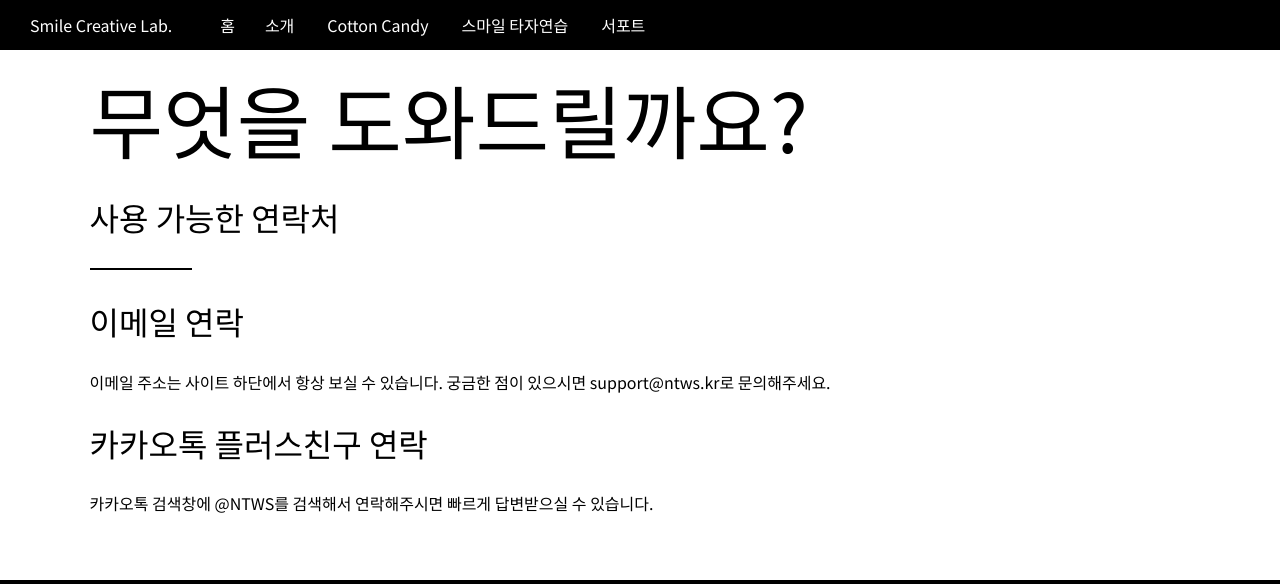
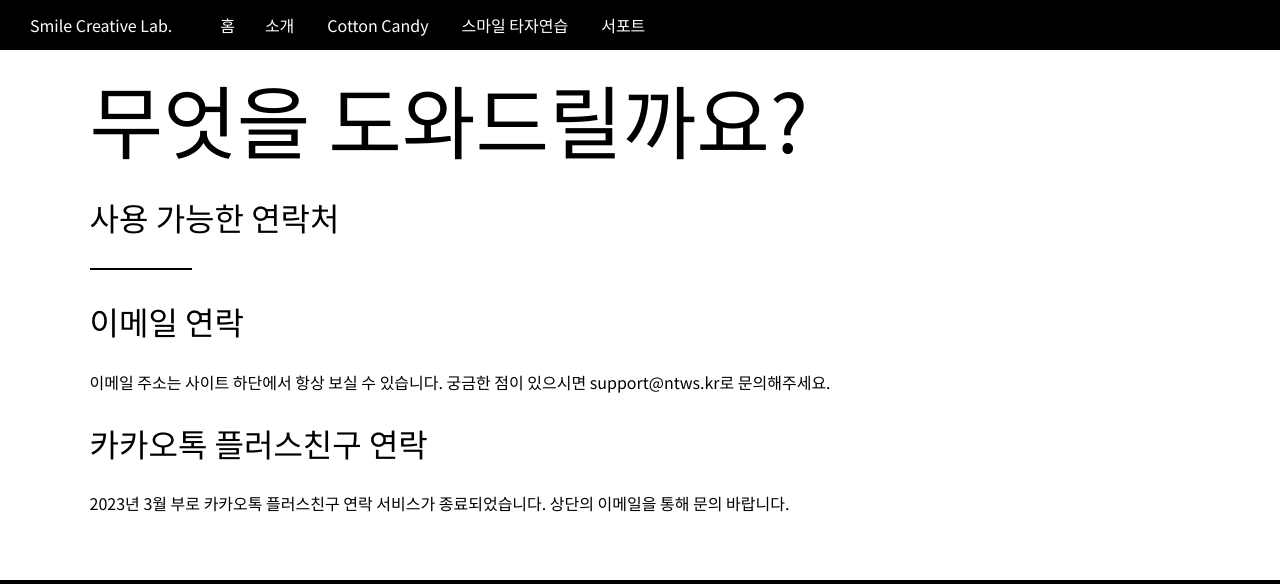
Before and after one commit to groovy-mint/smile-creative-lab-web, a plain HTML site: page support/index.html in a window 1280 px wide. Shown: the top 584 px of the page. Drawn offline with nearby package versions, Linux system fonts and the light colour scheme; some icons are missing.

Commit message:
Update index.html

```diff
--- a/support/index.html
+++ b/support/index.html
@@ -190,7 +190,7 @@
                 <p class="indexSubTitle">이메일 연락</p>
                 <p>이메일 주소는 사이트 하단에서 항상 보실 수 있습니다. 궁금한 점이 있으시면 support@ntws.kr로 문의해주세요.</p>
                 <p class="indexSubTitle">카카오톡 플러스친구 연락</p>
-                <p>카카오톡 검색창에 @NTWS를 검색해서 연락해주시면 빠르게 답변받으실 수 있습니다.</p>
+                <p>2023년 3월 부로 카카오톡 플러스친구 연락 서비스가 종료되었습니다. 상단의 이메일을 통해 문의 바랍니다.</p>
             </article>
         </section>
     </div>
```
